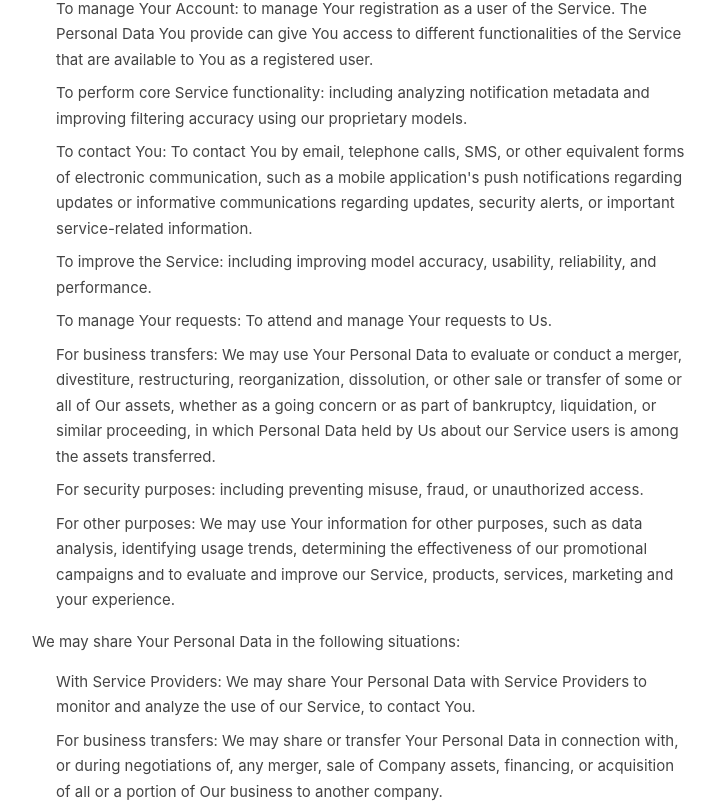
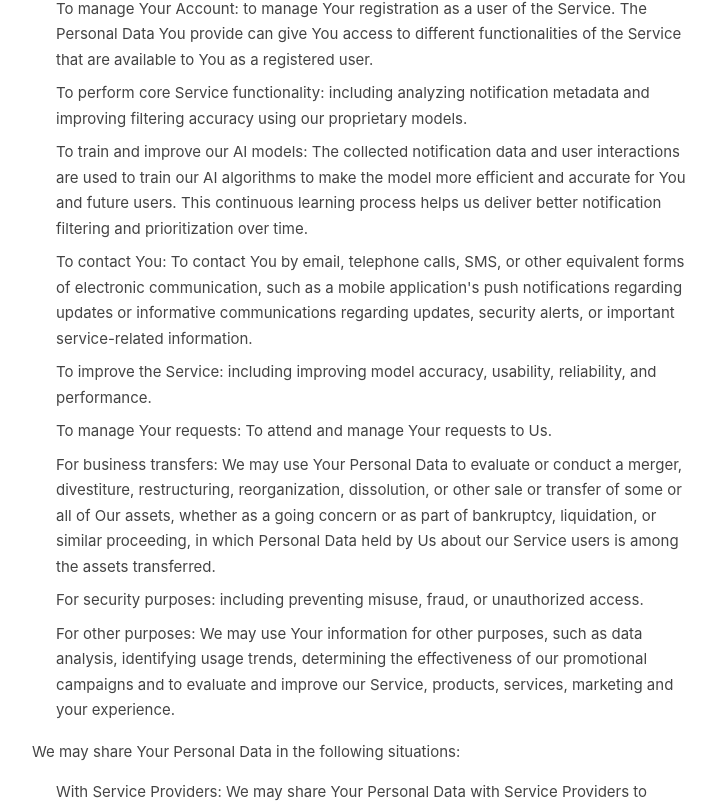
Before and after one commit to swarnpsingh/waitlistNotifybear, a React (Create React App) app: page /privacy-policy in a window 1280 px wide. Shown: the part 2973-3780 px from the top of the page, without its empty margins (280-996 px from the left). Built offline with nearby package versions, Linux system fonts and the light colour scheme.

Commit message:
privacy policy updated

```diff
--- a/src/components/landing/PrivacyPolicyPage.jsx
+++ b/src/components/landing/PrivacyPolicyPage.jsx
@@ -85,6 +85,7 @@ const SECTIONS = [
       `To provide and maintain our Service, including notification filtering, prioritization, and personalization.`,
       `To manage Your Account: to manage Your registration as a user of the Service. The Personal Data You provide can give You access to different functionalities of the Service that are available to You as a registered user.`,
       `To perform core Service functionality: including analyzing notification metadata and improving filtering accuracy using our proprietary models.`,
+      `To train and improve our AI models: The collected notification data and user interactions are used to train our AI algorithms to make the model more efficient and accurate for You and future users. This continuous learning process helps us deliver better notification filtering and prioritization over time.`,
       `To contact You: To contact You by email, telephone calls, SMS, or other equivalent forms of electronic communication, such as a mobile application's push notifications regarding updates or informative communications regarding updates, security alerts, or important service-related information.`,
       `To improve the Service: including improving model accuracy, usability, reliability, and performance.`,
       `To manage Your requests: To attend and manage Your requests to Us.`,
@@ -124,7 +125,7 @@ const SECTIONS = [
       'Disable notification access through Android settings',
       'Contact Us to request deletion',
     ],
-    after: `We may retain certain information if required by law or for legitimate business purposes. Please note that We may need to retain certain information when we have a legal obligation or lawful basis to do so.`,
+    after: `We may retain certain information if required by law or for legitimate business purposes. Please note that We may need to retain certain information when we have a legal obligation or lawful basis to do so.\n\nWhen you delete your account or request data deletion, the reason for deletion (if provided) may be logged and retained for business purposes, including understanding user feedback, improving our Service, and analyzing usage patterns.`,
   },
   {
     heading: 'Disclosure of Your Personal Data',
```
